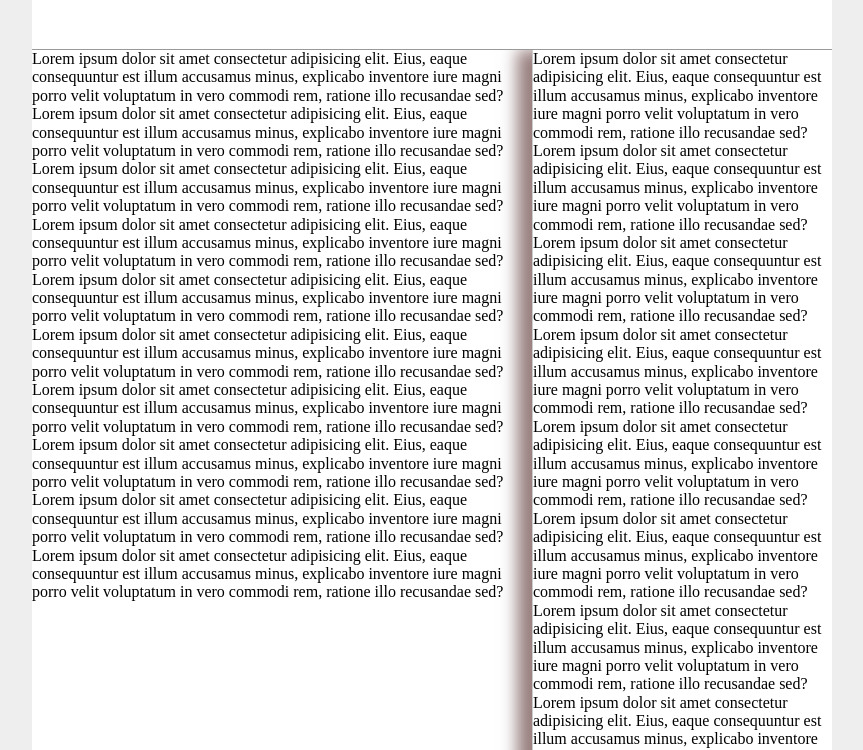
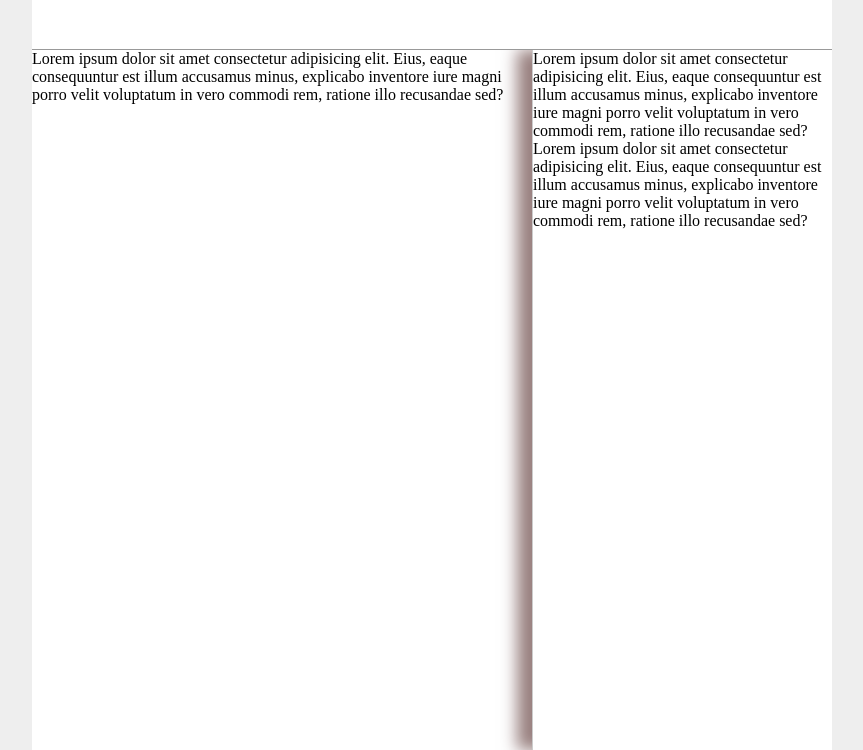
Before and after one commit to IgorSapko/HTML-page, a website: page index.html in a window 1280 px wide. Shown: the top 750 px of the page, without its empty margins (208-1071 px from the left). Drawn offline with Linux system fonts and the light colour scheme.

Commit message:
final_v2

```diff
--- a/index.html
+++ b/index.html
@@ -6,8 +6,8 @@
     <meta name="viewport" content="width=device-width, initial-scale=1.0" />
     <title>Document</title>
 
-    <link rel="stylesheet" href="./normalize.css" />
-    <link rel="stylesheet" href="./styles.css" />
+    <link rel="stylesheet" href="./styles/normalize.css" />
+    <link rel="stylesheet" href="./styles/styles.css" />
   </head>
   <body class="body">
     <div class="total-wrapper">
@@ -18,29 +18,11 @@
         <div class="main-content">
           <p >
             Lorem ipsum dolor sit amet consectetur adipisicing elit. Eius, eaque consequuntur est illum accusamus minus, explicabo inventore iure magni porro velit voluptatum in vero commodi rem, ratione illo recusandae sed?
-            Lorem ipsum dolor sit amet consectetur adipisicing elit. Eius, eaque consequuntur est illum accusamus minus, explicabo inventore iure magni porro velit voluptatum in vero commodi rem, ratione illo recusandae sed?
-            Lorem ipsum dolor sit amet consectetur adipisicing elit. Eius, eaque consequuntur est illum accusamus minus, explicabo inventore iure magni porro velit voluptatum in vero commodi rem, ratione illo recusandae sed?
-            Lorem ipsum dolor sit amet consectetur adipisicing elit. Eius, eaque consequuntur est illum accusamus minus, explicabo inventore iure magni porro velit voluptatum in vero commodi rem, ratione illo recusandae sed?
-            Lorem ipsum dolor sit amet consectetur adipisicing elit. Eius, eaque consequuntur est illum accusamus minus, explicabo inventore iure magni porro velit voluptatum in vero commodi rem, ratione illo recusandae sed?
-            Lorem ipsum dolor sit amet consectetur adipisicing elit. Eius, eaque consequuntur est illum accusamus minus, explicabo inventore iure magni porro velit voluptatum in vero commodi rem, ratione illo recusandae sed?
-            Lorem ipsum dolor sit amet consectetur adipisicing elit. Eius, eaque consequuntur est illum accusamus minus, explicabo inventore iure magni porro velit voluptatum in vero commodi rem, ratione illo recusandae sed?
-            Lorem ipsum dolor sit amet consectetur adipisicing elit. Eius, eaque consequuntur est illum accusamus minus, explicabo inventore iure magni porro velit voluptatum in vero commodi rem, ratione illo recusandae sed?
-            Lorem ipsum dolor sit amet consectetur adipisicing elit. Eius, eaque consequuntur est illum accusamus minus, explicabo inventore iure magni porro velit voluptatum in vero commodi rem, ratione illo recusandae sed?
-            Lorem ipsum dolor sit amet consectetur adipisicing elit. Eius, eaque consequuntur est illum accusamus minus, explicabo inventore iure magni porro velit voluptatum in vero commodi rem, ratione illo recusandae sed?
-
-           </p>
+                       </p>
 
         </div>
         <aside class="right-sidebar">
            <p >
-         Lorem ipsum dolor sit amet consectetur adipisicing elit. Eius, eaque consequuntur est illum accusamus minus, explicabo inventore iure magni porro velit voluptatum in vero commodi rem, ratione illo recusandae sed?
-         Lorem ipsum dolor sit amet consectetur adipisicing elit. Eius, eaque consequuntur est illum accusamus minus, explicabo inventore iure magni porro velit voluptatum in vero commodi rem, ratione illo recusandae sed?
-         Lorem ipsum dolor sit amet consectetur adipisicing elit. Eius, eaque consequuntur est illum accusamus minus, explicabo inventore iure magni porro velit voluptatum in vero commodi rem, ratione illo recusandae sed?
-         Lorem ipsum dolor sit amet consectetur adipisicing elit. Eius, eaque consequuntur est illum accusamus minus, explicabo inventore iure magni porro velit voluptatum in vero commodi rem, ratione illo recusandae sed?
-         Lorem ipsum dolor sit amet consectetur adipisicing elit. Eius, eaque consequuntur est illum accusamus minus, explicabo inventore iure magni porro velit voluptatum in vero commodi rem, ratione illo recusandae sed?
-         Lorem ipsum dolor sit amet consectetur adipisicing elit. Eius, eaque consequuntur est illum accusamus minus, explicabo inventore iure magni porro velit voluptatum in vero commodi rem, ratione illo recusandae sed?
-         Lorem ipsum dolor sit amet consectetur adipisicing elit. Eius, eaque consequuntur est illum accusamus minus, explicabo inventore iure magni porro velit voluptatum in vero commodi rem, ratione illo recusandae sed?
-         Lorem ipsum dolor sit amet consectetur adipisicing elit. Eius, eaque consequuntur est illum accusamus minus, explicabo inventore iure magni porro velit voluptatum in vero commodi rem, ratione illo recusandae sed?
          Lorem ipsum dolor sit amet consectetur adipisicing elit. Eius, eaque consequuntur est illum accusamus minus, explicabo inventore iure magni porro velit voluptatum in vero commodi rem, ratione illo recusandae sed?
          Lorem ipsum dolor sit amet consectetur adipisicing elit. Eius, eaque consequuntur est illum accusamus minus, explicabo inventore iure magni porro velit voluptatum in vero commodi rem, ratione illo recusandae sed?
 
--- a/package.json
+++ b/package.json
@@ -5,7 +5,7 @@
   "main": "index.js",
   "scripts": {
     "test": "test",
-    "build:css": "postcss ./styles.css -o ./prefixed-styles/styles-prefixed.css"
+    "build:css": "postcss ./styles/styles.css -o ./prefixed-styles/styles-prefixed.css"
   },
   "author": "IgorSapko",
   "license": "ISC",
```
Also changed, not shown: styles/normalize.css, styles/styles.css (renamed from styles.css).
